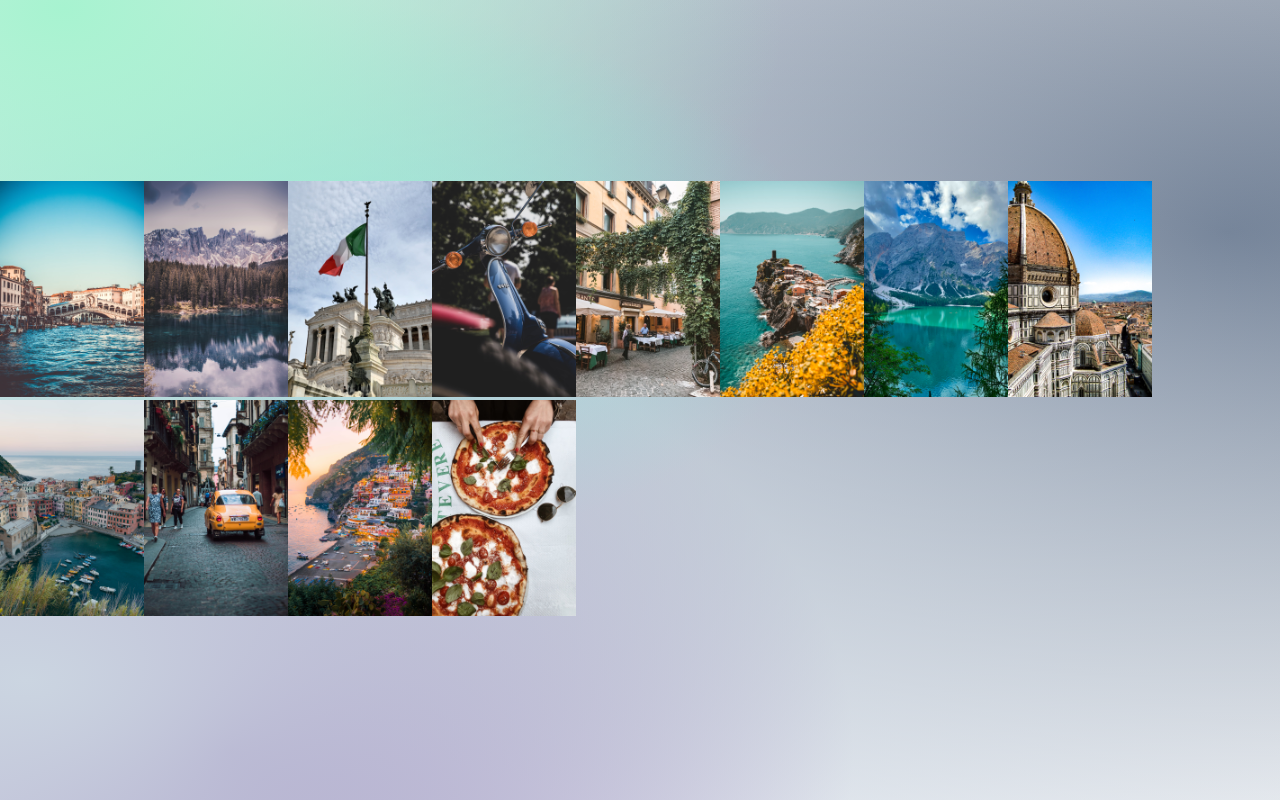
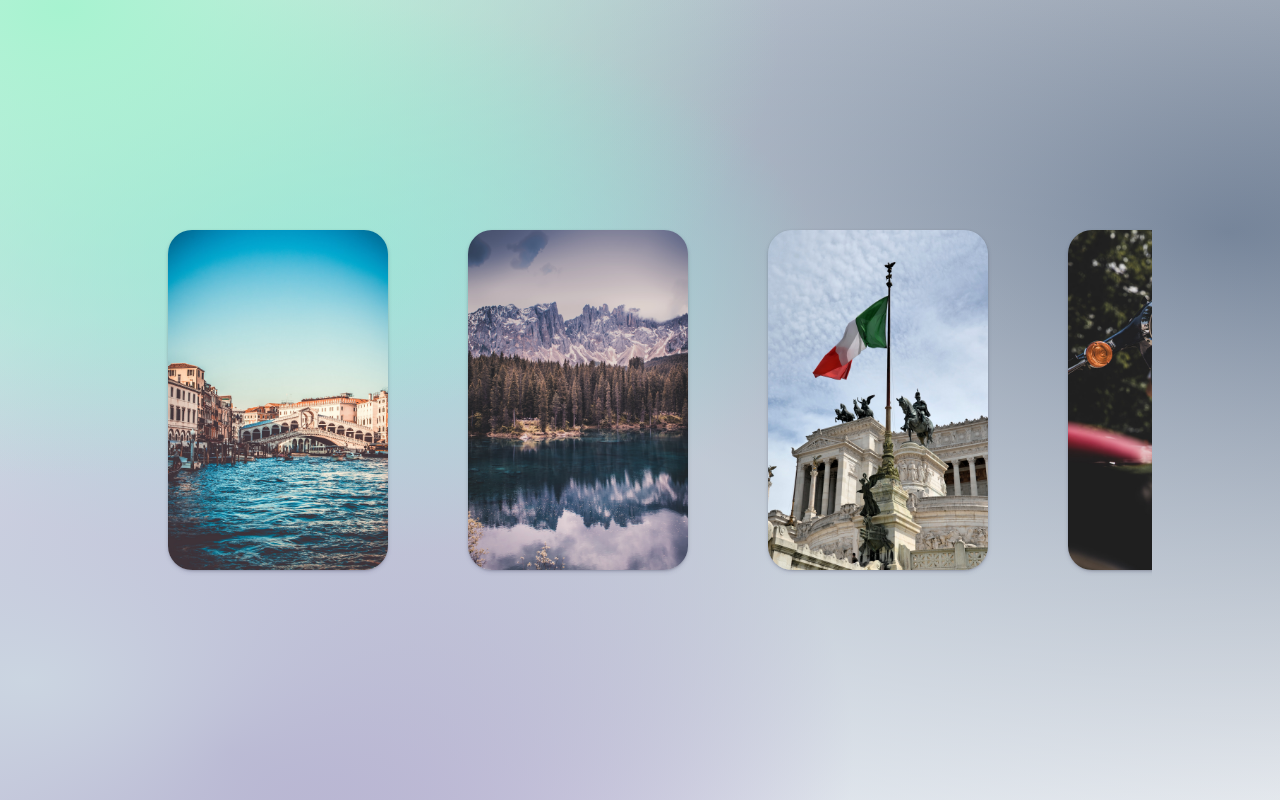
Before and after one commit to luigilupini/framer-react-carousel, a React (Vite) app: page / in a window 1280 px wide. Built offline with nearby package versions, Linux system fonts and the light colour scheme.

Commit message:
- Overflowing `hidden` outside carousel wrapper

```diff
--- a/src/App.css
+++ b/src/App.css
@@ -1,18 +1,6 @@
 .wrapper {
-  min-height: 100vh;
   display: flex;
   justify-content: center;
   align-items: center;
-  cursor: pointer;
-
-  background-image: radial-gradient(
-      at 5% 1%,
-      rgb(167, 243, 208) 0,
-      transparent 42%
-    ),
-    radial-gradient(at 2% 85%, rgb(203, 213, 225) 0, transparent 100%),
-    radial-gradient(at 23% 35%, rgb(94, 234, 212) 0, transparent 38%),
-    radial-gradient(at 96% 29%, rgb(100, 116, 139) 0, transparent 80%),
-    radial-gradient(at 57% 10%, rgb(241, 245, 249) 0, transparent 38%),
-    radial-gradient(at 18% 94%, rgb(88, 28, 135) 0, transparent 42%);
+  min-height: 100vh;
 }
--- a/src/components/Card.css
+++ b/src/components/Card.css
@@ -1,4 +1,5 @@
 .card {
+  cursor: pointer;
   background: rgba(255, 255, 255, 0.93);
   padding: 3rem 5rem;
   border-radius: 0.5rem;
--- a/src/components/Carousel.css
+++ b/src/components/Carousel.css
@@ -1,4 +1,23 @@
+.outer-carousel {
+  cursor: grab;
+  overflow: hidden; /* <- toggle to see effect */
+}
+/* inner container is going to be overflowing */
+/* and the outer container prevents the bleeding out of content */
+.inner-carousel {
+  display: flex;
+}
+
 .item {
-  /* display: block; */
-  width: 10rem;
+  min-width: 25em;
+  min-height: 35rem;
+  padding: 40px;
 }
+.item img {
+  width: 100%;
+  height: 100%;
+  border-radius: 2rem;
+  object-fit: cover;
+  box-shadow: rgba(50, 50, 93, 0.25) 0px 2px 5px -1px,
+    rgba(0, 0, 0, 0.3) 0px 1px 3px -1px;
+}
--- a/src/components/Carousel.jsx
+++ b/src/components/Carousel.jsx
@@ -5,11 +5,15 @@ import images from "../utils/images";
 
 export default function Carousel() {
   return (
-    <motion.div className="carousel">
+    <motion.div className="outer-carousel">
       <motion.div className="inner-carousel">
-        {images.map((image) => (
-          <img src={image} className="item" />
-        ))}
+        {images.map((image) => {
+          return (
+            <motion.div className="item">
+              <img src={image} alt="" />
+            </motion.div>
+          );
+        })}
       </motion.div>
     </motion.div>
   );
--- a/src/index.css
+++ b/src/index.css
@@ -1,4 +1,5 @@
 @import url("https://fonts.googleapis.com/css2?family=Work+Sans:ital,wght@0,100;0,200;0,300;0,400;0,500;0,600;0,700;0,800;0,900;1,100;1,200;1,300;1,400;1,500;1,600;1,700;1,800;1,900&display=swap");
+
 * {
   margin: 0;
   padding: 0;
@@ -6,7 +7,7 @@
 }
 
 html {
-  font-size: 90%;
+  font-size: 75%;
   font-family: "Work Sans";
 }
 
@@ -14,6 +15,19 @@ html,
 body {
   height: 100%;
 }
+body {
+  margin: 0% 10%;
+  background-image: radial-gradient(
+      at 5% 1%,
+      rgb(167, 243, 208) 0,
+      transparent 42%
+    ),
+    radial-gradient(at 2% 85%, rgb(203, 213, 225) 0, transparent 100%),
+    radial-gradient(at 23% 35%, rgb(94, 234, 212) 0, transparent 38%),
+    radial-gradient(at 96% 29%, rgb(100, 116, 139) 0, transparent 80%),
+    radial-gradient(at 57% 10%, rgb(241, 245, 249) 0, transparent 38%),
+    radial-gradient(at 18% 94%, rgb(88, 28, 135) 0, transparent 42%);
+}
 
 h2 {
   font-weight: 500;
```
Also changed, not shown: 1 other file (tests, documents, lock files or other folders).
